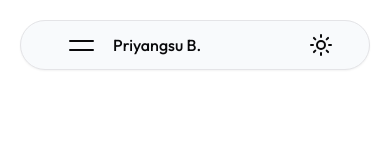
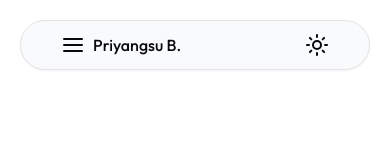
Before and after one commit to NxtNinja/dev-portfolio-prod, a Next.js app: page / in a window 390 px wide. Shown: the top 160 px of the page. Built offline with nearby package versions, Linux system fonts and the light colour scheme.

Commit message:
conflicts resolved

```diff
--- a/src/components/Navbar.tsx
+++ b/src/components/Navbar.tsx
@@ -8,6 +8,8 @@ import {
   AtSign,
   Briefcase,
   Moon,
+  AlignJustify,
+  X,
 } from "lucide-react";
 import {
   Tooltip,
@@ -17,7 +19,6 @@ import {
 } from "@/components/ui/tooltip";
 import Link from "next/link";
 import { usePathname } from "next/navigation";
-import { Cross as Hamburger } from "hamburger-react";
 import { useState } from "react";
 import { motion, AnimatePresence } from "framer-motion";
 
@@ -36,10 +37,21 @@ const Navbar = () => {
   return (
     <>
       <div className="flex flex-col justify-between items-center p-5 lg:px-24 relative gap-4">
-        <div className="border sticky shadow-sm bg-slate-50 h-full w-full lg:p-3 rounded-full flex justify-between items-center px-9 lg:px-10">
+        <div className="border sticky shadow-sm bg-slate-50 h-full w-full p-3 rounded-full flex justify-between items-center px-10">
           <div className="flex items-center gap-2">
             <div className="lg:hidden block w-fit h-fit p-0">
-              <Hamburger toggled={isOpen} toggle={setOpen} size={25} rounded />
+              {/* <Hamburger toggled={isOpen} toggle={setOpen} size={25} rounded /> */}
+              {isOpen ? (
+                <X
+                  onClick={() => setOpen((prev) => !prev)}
+                  className="cursor-pointer"
+                />
+              ) : (
+                <AlignJustify
+                  onClick={() => setOpen((prev) => !prev)}
+                  className="cursor-pointer"
+                />
+              )}
             </div>
             <p className="">Priyangsu B.</p>
           </div>
```
Also changed, not shown: package.json (+7 -8 lines), 1 other file (tests, documents, lock files or other folders).
